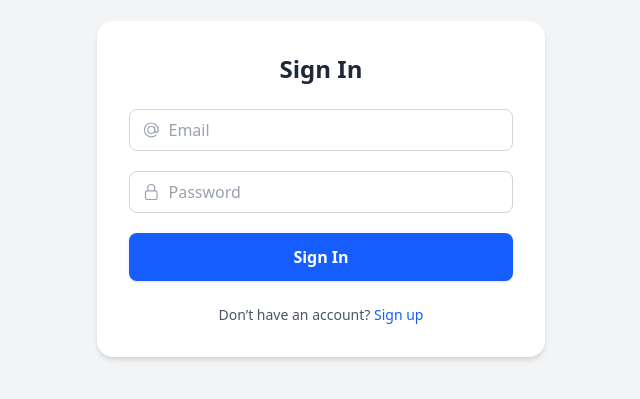
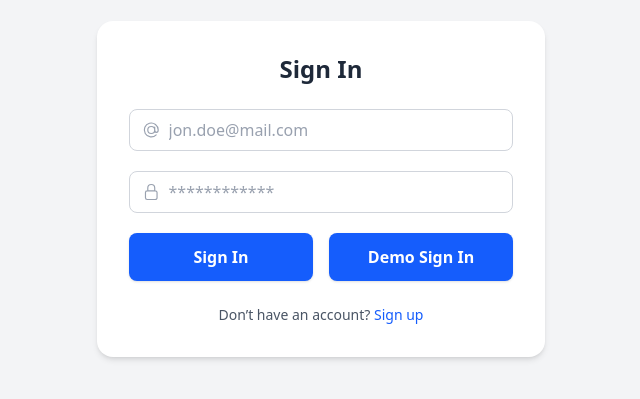
Before and after one commit to bhavukarora64/URL-Scarpper, a React (Vite) app in the folder frontend/: page /signin in a window 1280 px wide. Shown: the part 211-610 px from the top of the page, without its empty margins (319-959 px from the left). Built offline with nearby package versions, Linux system fonts and the light colour scheme; no server answers.

Commit message:
Added the /me endpoint

```diff
--- a/frontend/src/App.tsx
+++ b/frontend/src/App.tsx
@@ -4,10 +4,29 @@ import { Dashboard } from './components/dashboard-page/Dashboard'
 import { MainPage } from './components/main-page/MainPage'
 import SignInForm from './components/Auth-page/SignInForm'
 import SignUpForm from './components/Auth-page/SignUpForm'
-
 import { BrowserRouter, Route, Routes } from "react-router";
 
+import { userId } from './store/URLs'
+import { useAtom } from 'jotai'
+import { useEffect } from 'react'
+import axios from 'axios'
+
 function App() {
+  const [, setUser] = useAtom(userId)
+
+  async function fetchUser(){
+    const {data}  = await axios('http://localhost:5000/me',{
+      headers: {
+        'token': localStorage.getItem('token')
+      }
+    })
+
+    setUser(data.userId);
+  }
+
+  useEffect(() => {
+    fetchUser()
+  }, [])
 
   return (
       <BrowserRouter>
--- a/frontend/src/components/Auth-page/SignInForm.tsx
+++ b/frontend/src/components/Auth-page/SignInForm.tsx
@@ -1,4 +1,4 @@
-import { useState } from "react"
+import { useRef, useState } from "react"
 import { AtSymbolIcon, LockClosedIcon } from "@heroicons/react/24/outline"
 import { useNavigate } from "react-router"
 import { useAtom} from "jotai"
@@ -11,6 +11,8 @@ export default function SignInForm() {
   const [loading, setLoading] = useState(false)
   const [, setCurrentUserId] = useAtom(userId);
   const navigate = useNavigate()
+  const usernameRef = useRef("");
+  const passwordRef = useRef("");
 
   async function handleSubmit(e: React.FormEvent) {
     e.preventDefault()
@@ -51,7 +53,8 @@ export default function SignInForm() {
             <AtSymbolIcon className="w-5 h-5 text-gray-400 mr-2" />
             <input
               type="email"
-              placeholder="Email"
+              ref={usernameRef}
+              placeholder="jon.doe@mail.com"
               className="w-full bg-transparent outline-none text-gray-700 placeholder-gray-400"
               value={formData.email}
               onChange={(e) => setFormData({ ...formData, email: e.target.value })}
@@ -64,7 +67,8 @@ export default function SignInForm() {
             <LockClosedIcon className="w-5 h-5 text-gray-400 mr-2" />
             <input
               type="password"
-              placeholder="Password"
+              ref={passwordRef}
+              placeholder="************"
               className="w-full bg-transparent outline-none text-gray-700 placeholder-gray-400"
               value={formData.password}
               onChange={(e) => setFormData({ ...formData, password: e.target.value })}
@@ -73,6 +77,7 @@ export default function SignInForm() {
           </div>
 
           {/* Submit Button */}
+          <div className="flex gap-4">
             <button
               type="submit"
               disabled={loading}
@@ -80,6 +85,17 @@ export default function SignInForm() {
             >
               {loading ? "Signing in..." : "Sign In"}
             </button>
+            <button
+              type="submit"
+              disabled={loading}
+              className="w-full bg-blue-600 text-white py-3 rounded-lg font-semibold shadow hover:bg-blue-700 transition disabled:opacity-50 disabled:cursor-not-allowed"
+              onClick={() => {
+                setFormData({ email: "Demouser@gmail.com", password: "Demouser@123" })
+              }}
+            >
+              Demo Sign In
+            </button>
+          </div>
         </form>
 
         {/* Messages */}
--- a/frontend/src/components/main-page/Navbar.tsx
+++ b/frontend/src/components/main-page/Navbar.tsx
@@ -1,6 +1,10 @@
-import { Link } from "react-router-dom";
+import { useAtom } from "jotai";
+import { userId } from "../../store/URLs";
+import { Link, useNavigate } from "react-router-dom";
 
 export function Navbar() {
+  const [,setLogin] = useAtom(userId);
+  const navigate = useNavigate();
   return (
     <nav className="bg-white shadow-md">
       <div className="max-w-7xl mx-auto px-6 py-3 flex justify-between items-center">
@@ -29,12 +33,23 @@ export function Navbar() {
           >
             Dashboard
           </Link>
-          <Link
+          {!localStorage.getItem('token') ? <Link
             to="/signin"
             className="hover:text-blue-600 transition-colors duration-200"
           >
             Login
           </Link>
+          :
+          <div
+            className="hover:text-blue-600 transition-colors duration-200 hover:cursor-pointer"
+            onClick={()=> {
+              localStorage.removeItem('token')
+              setLogin(null);
+              navigate('/signin');
+            }}
+          >
+            Logout
+          </div>}
         </div>
       </div>
     </nav>
```
Also changed, not shown: 1 other file (tests, documents, lock files or other folders). Lines whose indentation alone changed are shown as unchanged.
